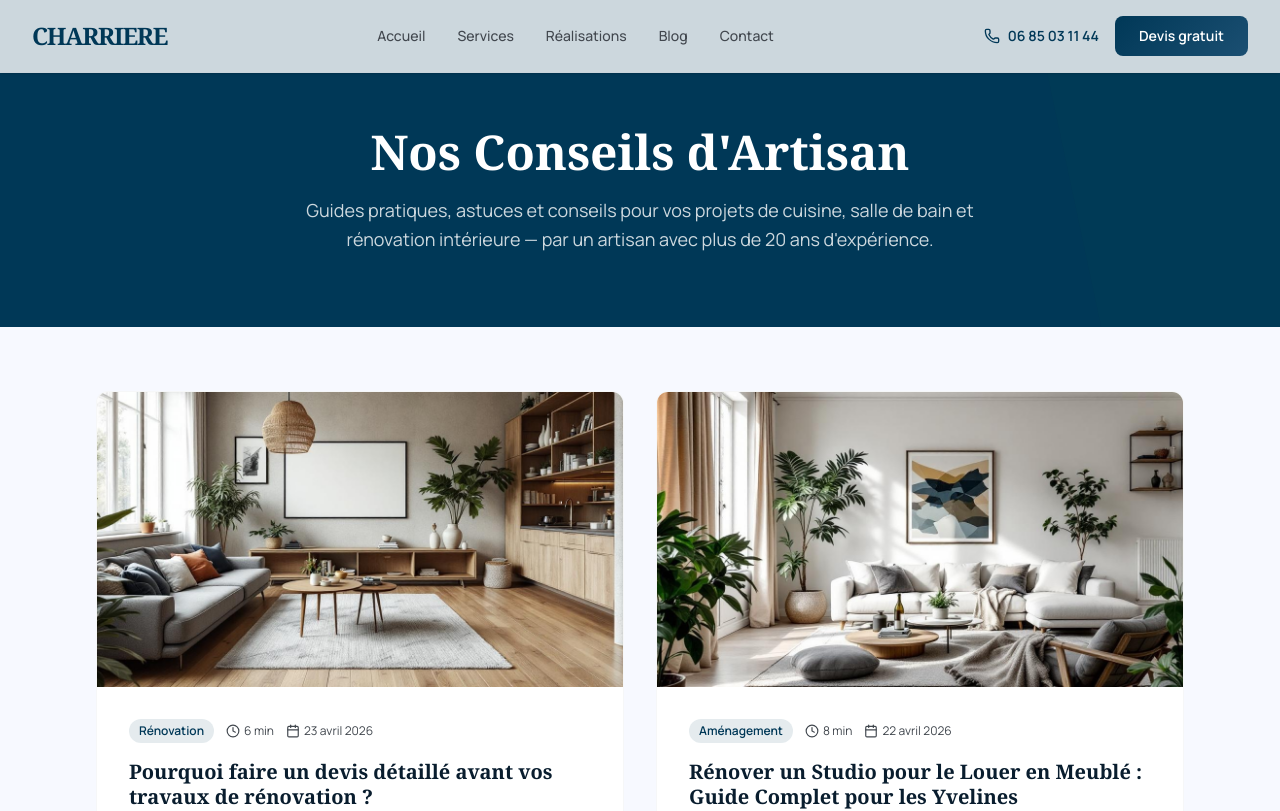
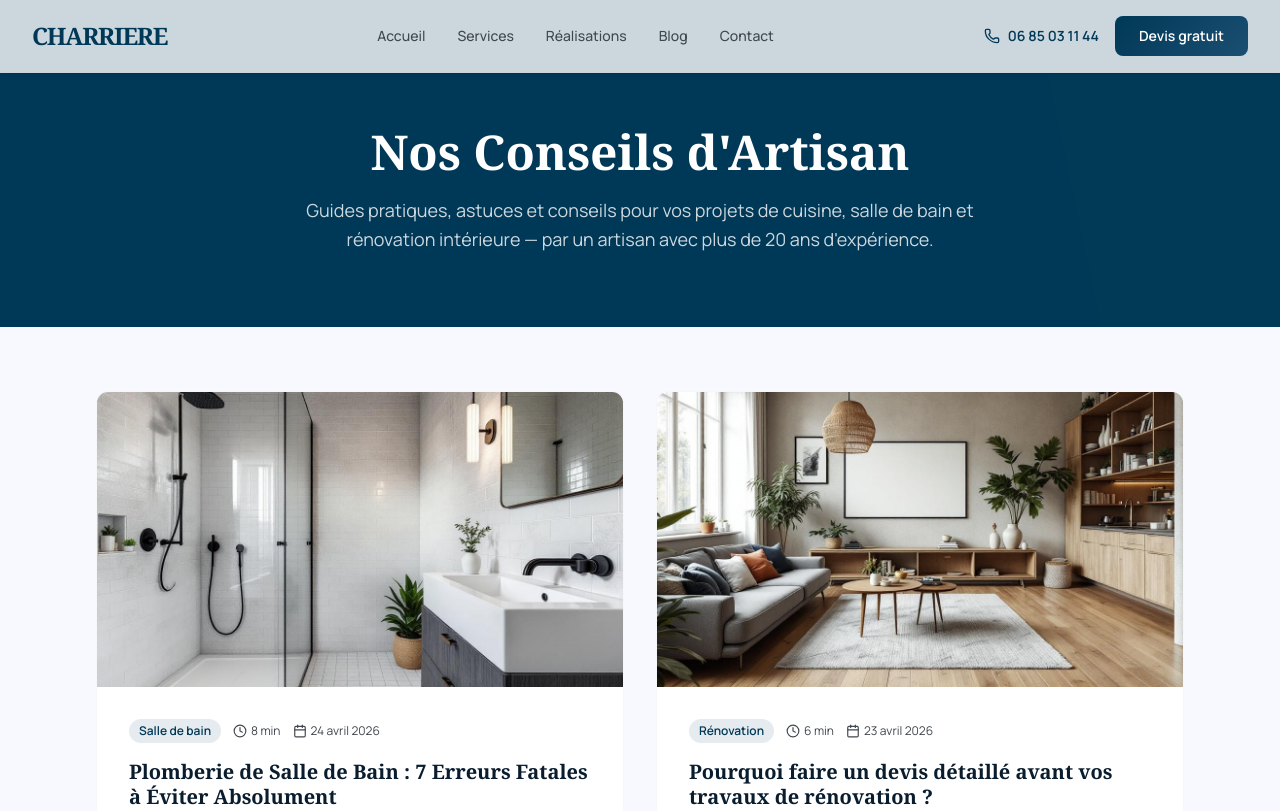
Before and after one commit to Thelastpirate1/charriere-site, a Next.js app: page /blog in a window 1280 px wide. Shown: the top 811 px of the page. Built offline with nearby package versions, Linux system fonts and the light colour scheme.

Commit message:
blog: ajout article - plomberie-salle-de-bain-erreurs-eviter-yvelines

```diff
--- a/src/data/articles.ts
+++ b/src/data/articles.ts
@@ -15,6 +15,86 @@ export interface Article {
 
 export const articles: Article[] = [
   {
+    slug: "plomberie-salle-de-bain-erreurs-eviter-yvelines",
+    title: "Plomberie de Salle de Bain : 7 Erreurs Fatales à Éviter Absolument",
+    metaTitle: "Plomberie Salle de Bain : Erreurs à Éviter | CHARRIERE SARL Yvelines",
+    metaDescription:
+      "Découvrez les 7 erreurs de plomberie les plus courantes en salle de bain selon un artisan expert. Conseils pratiques pour éviter pentes, étanchéité et normes.",
+    keywords: ["plomberie salle de bain","erreurs plomberie","étanchéité salle de bain","pente évacuation","normes plomberie"],
+    excerpt:
+      "Un artisan de 20 ans d'expérience révèle les erreurs de plomberie les plus coûteuses en salle de bain et comment les éviter.",
+    publishedAt: "2026-04-24",
+    readTime: "8 min",
+    category: "Salle de bain",
+    image: "/images/blog/plomberie-salle-de-bain-erreurs-eviter-yvelines.webp",
+    imageAlt: "Plomberie de Salle de Bain : 7 Erreurs Fatales à Éviter Absolument",
+    content: `Après 20 années passées à réparer les erreurs de plomberie dans les salles de bain de Gargenville, Mantes-la-Jolie et de toutes les Yvelines, je peux vous assurer que certaines erreurs reviennent constamment. Ces maladresses, souvent invisibles au premier regard, peuvent vous coûter plusieurs milliers d'euros en réparations et causer des dégâts considérables dans votre logement.
+
+Aujourd'hui, je partage avec vous mon retour d'expérience pour vous éviter ces pièges coûteux qui transforment un projet de rénovation en cauchemar.
+
+## L'Erreur Numéro 1 : Négliger la Pente d'Évacuation
+
+La pente d'évacuation représente sans doute l'erreur la plus fréquente que je rencontre lors de mes interventions à Poissy ou Saint-Germain-en-Laye. Beaucoup de particuliers pensent qu'une simple inclinaison suffit, mais la réalité est bien plus technique.
+
+Une évacuation de douche nécessite une pente comprise entre 1 et 2% vers le siphon. Concrètement, cela représente 1 à 2 centimètres de dénivelé par mètre linéaire. Une pente insuffisante provoque des stagnations d'eau, des odeurs nauséabondes et favorise le développement de bactéries. À l'inverse, une pente excessive crée des turbulences qui laissent les déchets solides sur place.
+
+Je me souviens d'une intervention récente aux Mureaux où le propriétaire avait réalisé lui-même sa douche italienne. La pente était de 5%, soit deux fois trop importante. Résultat : l'eau s'évacuait trop rapidement en laissant tous les résidus de savon et cheveux dans le receveur. Il a fallu reprendre entièrement le carrelage.
+
+## L'Étanchéité : La Base Fondamentale Souvent Bâclée
+
+L'étanchéité constitue le cœur de toute installation de salle de bain réussie. Pourtant, c'est là que je constate le plus d'approximations, particulièrement dans les maisons anciennes de Conflans-Sainte-Honorine ou Sartrouville.
+
+La première erreur consiste à appliquer l'étanchéité directement sur un support non préparé. Le support doit être parfaitement propre, sec et dégraissé. J'utilise toujours un primaire d'accrochage avant l'application de la membrane d'étanchéité liquide ou des bandes préformées.
+
+La seconde erreur concerne les angles et les raccords. Chaque angle doit être renforcé avec des bandes d'étanchéité spécifiques, posées avec un chevauchement minimal de 5 centimètres de chaque côté. Les pénétrations de canalisations nécessitent des manchons étanches adaptés au diamètre exact du tube.
+
+Lors d'une rénovation complète à Gargenville l'année dernière, j'ai découvert une douche où l'étanchéité s'arrêtait à 10 centimètres du sol au lieu de remonter sur 15 centimètres minimum selon la norme DTU 60.11. L'eau avait infiltré la cloison pendant des mois, nécessitant la réfection complète de la structure.
+
+## Les Raccordements : Attention aux Normes de Diamètres
+
+Les erreurs de diamètrage représentent un fléau technique que je rencontre régulièrement. Chaque équipement sanitaire nécessite un diamètre d'évacuation spécifique selon la norme NF DTU 60.11.
+
+Un lavabo standard requiert une évacuation de 32 millimètres de diamètre, une baignoire de 40 millimètres et une douche de 50 millimètres minimum. J'ai vu trop de bricoleurs utiliser du 32 millimètres partout par économie, créant des engorgements chroniques.
+
+Le raccordement des évacuations au collecteur principal doit respecter un angle maximal de 45 degrés. Les raccords à 90 degrés, bien que plus simples à poser, créent des points de rétention et des risques de bouchons. Dans une villa de Mantes-la-Jolie, j'ai remplacé tous les coudes à 90 degrés par des raccords à 45 degrés, divisant par trois les interventions de débouchage.
+
+## L'Erreur des Cloisons : Sous-Estimer l'Humidité
+
+L'environnement humide de la salle de bain nécessite des matériaux adaptés pour les cloisons et doublages. L'utilisation de plaques de plâtre standard représente une erreur majeure que je corrige fréquemment dans les Yvelines.
+
+Seules les plaques hydrofuges (BA13 H) ou les panneaux à base de ciment peuvent être utilisées dans les zones humides. Ces matériaux coûtent environ 30% plus cher que le plâtre standard, mais cette économie mal placée se transforme en catastrophe à moyen terme.
+
+Dans un appartement de Poissy, des plaques de plâtre standard avaient été posées derrière une baignoire. Au bout de 18 mois, elles s'effritaient complètement, contaminées par les moisissures. La réfection a coûté 2800 euros au propriétaire, soit 10 fois le surcoût initial des plaques hydrofuges.
+
+## Les Alimentations : Respecter les Pressions et Débits
+
+Le dimensionnement des alimentations en eau représente un aspect technique souvent négligé. Un robinet de baignoire nécessite un débit minimal de 18 litres par minute sous 3 bars de pression. Si l'alimentation est sous-dimensionnée, le remplissage devient interminable et la pression insuffisante.
+
+J'utilise systématiquement du multicouche 16x2 pour les alimentations de baignoire et 20x2 pour les colonnes montantes. Le cuivre reste une excellente solution, mais son coût a considérablement augmenté. Comptez environ 45 euros le mètre linéaire posé en cuivre contre 28 euros en multicouche.
+
+Une installation récente à Saint-Germain-en-Laye m'a rappelé l'importance des réducteurs de pression. La pression réseau atteignait 6 bars, soit le double de la norme. Sans réducteur, les joints des robinetteries lâchent prématurément et les bruits de coups de bélier deviennent insupportables.
+
+## Ventilation : L'Oubliée qui Coûte Cher
+
+La ventilation mécanique représente l'élément le plus négligé des salles de bain, particulièrement dans les rénovations. Pourtant, sans évacuation efficace de l'humidité, tous vos efforts d'étanchéité deviennent inutiles.
+
+Une salle de bain nécessite un débit d'extraction minimal de 15 mètres cubes par heure en fonctionnement permanent et 30 mètres cubes par heure en occupation. L'extracteur doit être raccordé à un conduit débouchant directement à l'extérieur, jamais dans les combles ou un conduit de fumée.
+
+Lors d'une intervention récente à Conflans-Sainte-Honorine, j'ai découvert un extracteur raccordé... à rien du tout. Il brassait l'air humide dans les combles, créant un environnement parfait pour les moisissures. Le propriétaire dépensait une fortune en produits anti-moisissures sans comprendre l'origine du problème.
+
+## La Planification : Anticiper pour Éviter les Surcoûts
+
+Ma dernière recommandation concerne la planification des travaux. Trop de projets démarrent sans étude préalable approfondie, générant des découvertes coûteuses en cours de chantier.
+
+Une inspection complète de l'existant permet d'identifier les contraintes techniques avant le début des travaux. Vérification de la structure du plancher, état des canalisations existantes, accessibilité des réseaux : ces éléments conditionnent la faisabilité et le coût final.
+
+Le budget moyen d'une rénovation complète de plomberie de salle de bain dans les Yvelines varie entre 3500 et 6500 euros selon la configuration et les équipements choisis. Ce tarif inclut la dépose de l'existant, les nouveaux réseaux, l'étanchéité et la pose des équipements sanitaires.
+
+Chez CHARRIERE SARL, nous réalisons systématiquement un diagnostic complet avant chaque devis. Cette approche nous permet de vous proposer un prix juste et définitif, sans surprise désagréable en cours de chantier.
+
+Votre projet de rénovation de salle de bain mérite l'expertise d'un professionnel expérimenté. Contactez-nous pour un devis gratuit et personnalisé, nous interviendrons rapidement dans tout le secteur des Yvelines pour étudier votre projet.`,
+  },
+  {
     slug: "devis-detaille-travaux-renovation-conseils-artisan",
     title: "Pourquoi faire un devis détaillé avant vos travaux de rénovation ?",
     metaTitle: "Devis Détaillé Travaux — Conseils Artisan Yvelines | CHARRIERE SARL",
```
